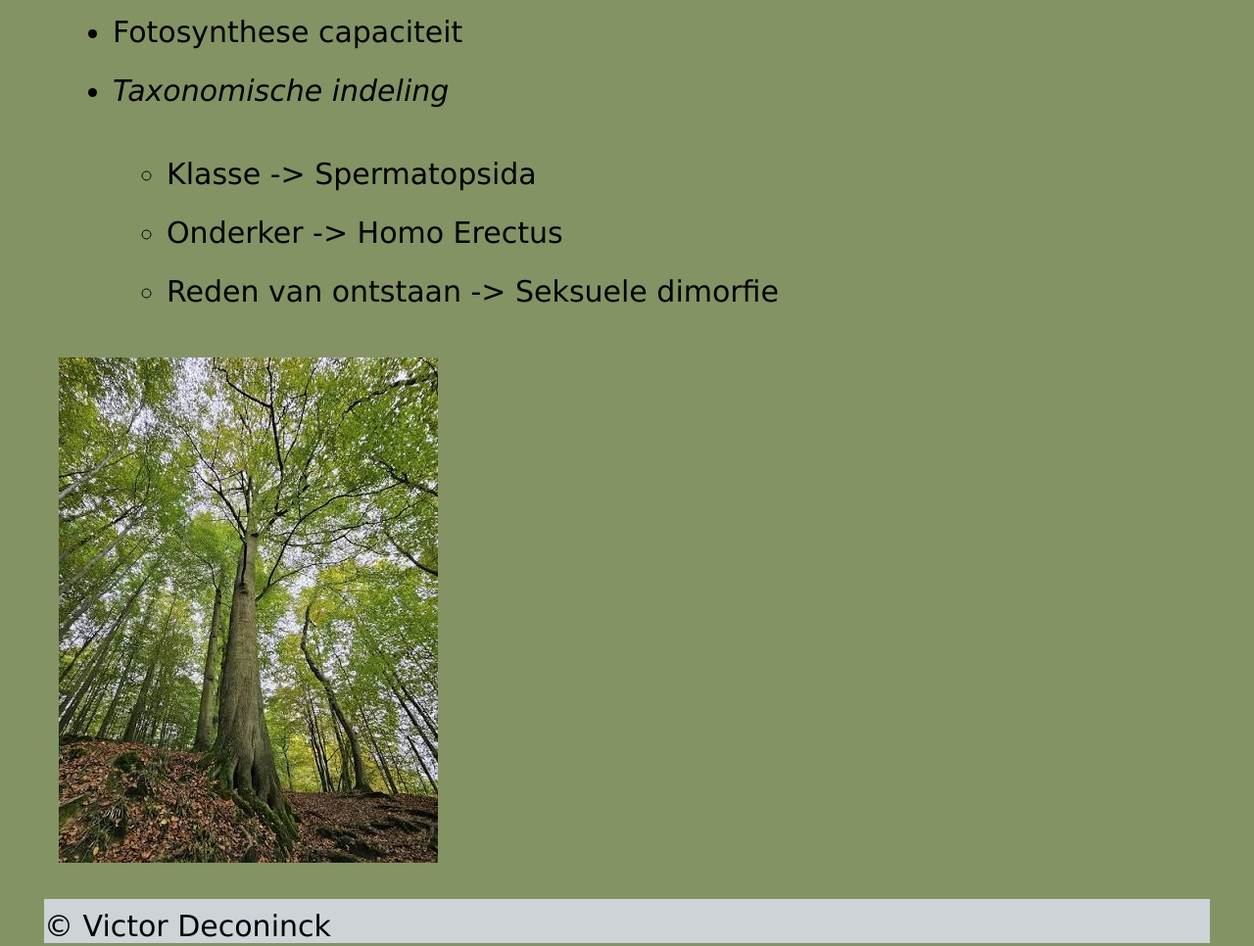
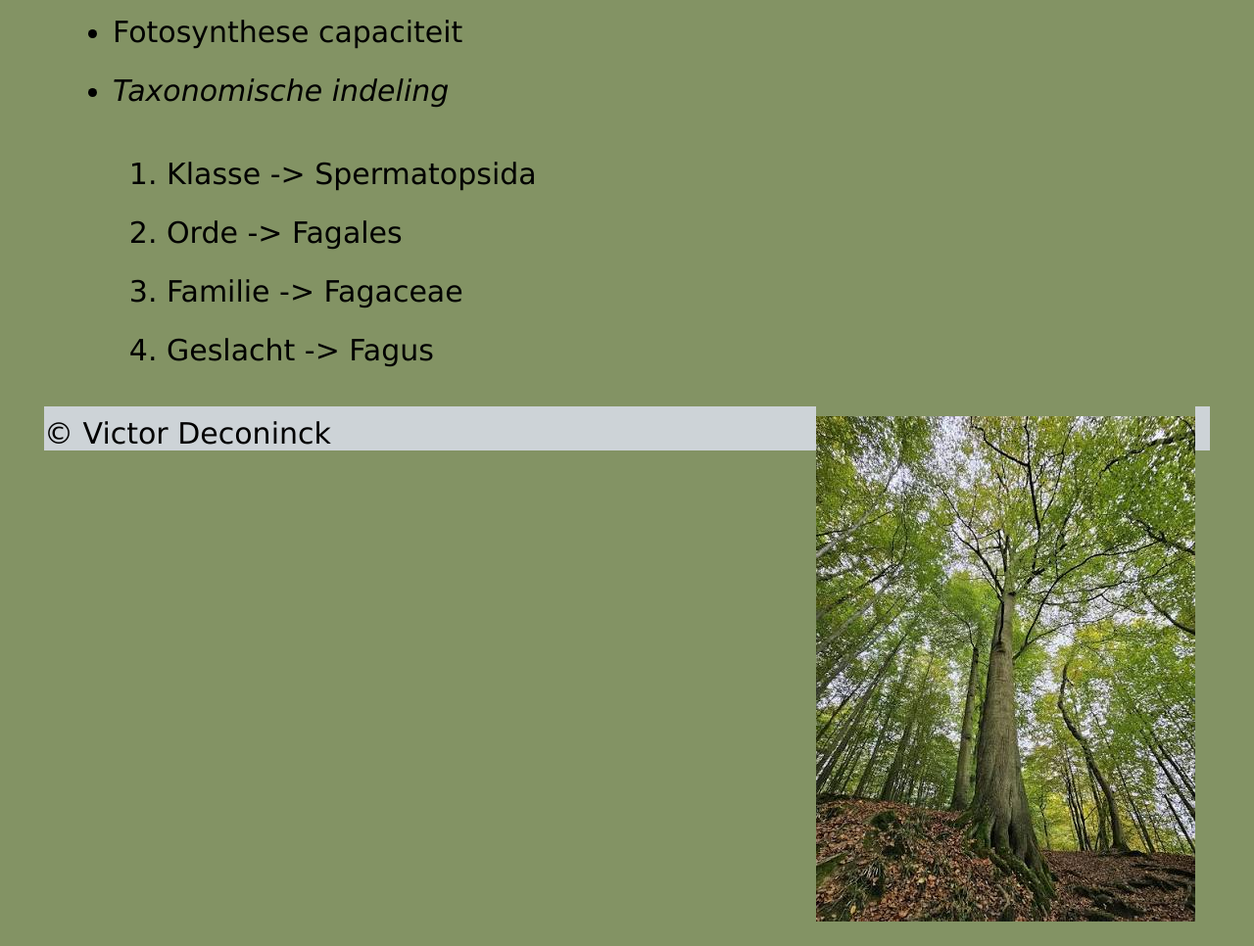
Before and after one commit to RPTVictorD/RPT_Website_VictorD, a plain HTML site: page index.html in a window 1280 px wide. Shown: the part 400-1366 px from the top of the page at 98% size. Drawn offline with Linux system fonts and the light colour scheme.

Commit message:
Laatste aanpassingen aan de website

```diff
--- a/index.html
+++ b/index.html
@@ -2,7 +2,7 @@
 
 <html lang="nl">
 
-	<head>
+	<head> <!--Hieronder vind je de meta tag de title en de koppeling-->
 		<meta charset=utf-8>
 		<title> De beuk </title>
 		<link rel="stylesheet" type="text/css" href="opmaak/opmaak.css">
@@ -22,11 +22,12 @@
 				<li> Volumieke massa -> 700 kg/m³ </li>
 				<li> Fotosynthese capaciteit </li>
 				<li id="schuin"> Taxonomische indeling </li>
-					<ul>
+					<ol>
 						<li>Klasse -> Spermatopsida</li>
-						<li>Onderker -> Homo Erectus </li>
-						<li>Reden van ontstaan -> Seksuele dimorfie </li>
-					</ul>
+						<li>Orde -> Fagales </li>
+						<li>Familie -> Fagaceae </li>
+						<li>Geslacht -> Fagus </li>
+					</ol>
 			</ul>
 		</main>
 		<article> <!--Hieronder vind de een afbeelding-->
--- a/opmaak/opmaak.css
+++ b/opmaak/opmaak.css
@@ -8,6 +8,8 @@
 }
 h1{
 	text-align:center;
+	width:400px;
+
 
 }
 p.inleiding{
@@ -21,6 +23,10 @@ li#schuin{
 
 }
 footer{
-	background-color: #CDD3D7;
+	background-color: rgb(205, 211, 215);
 
 }
+img{
+	float: right;
+
+}
```
